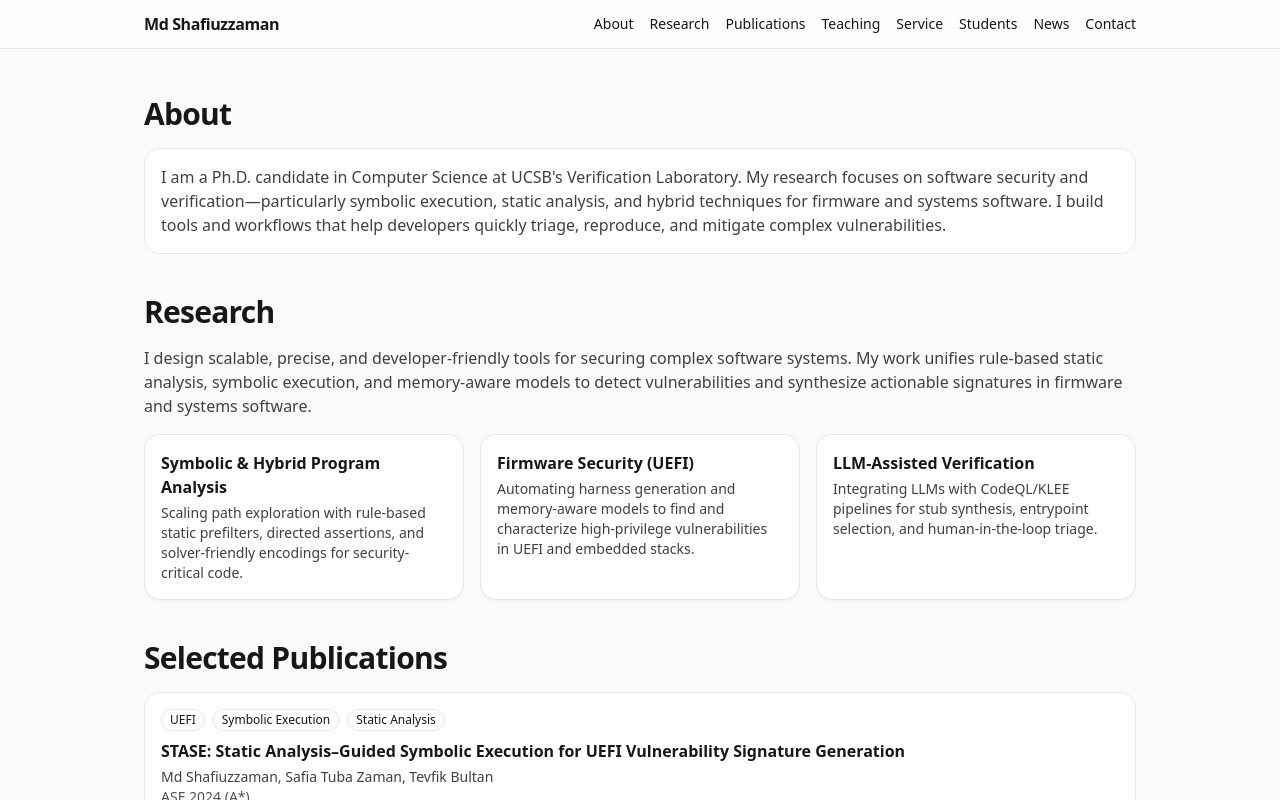
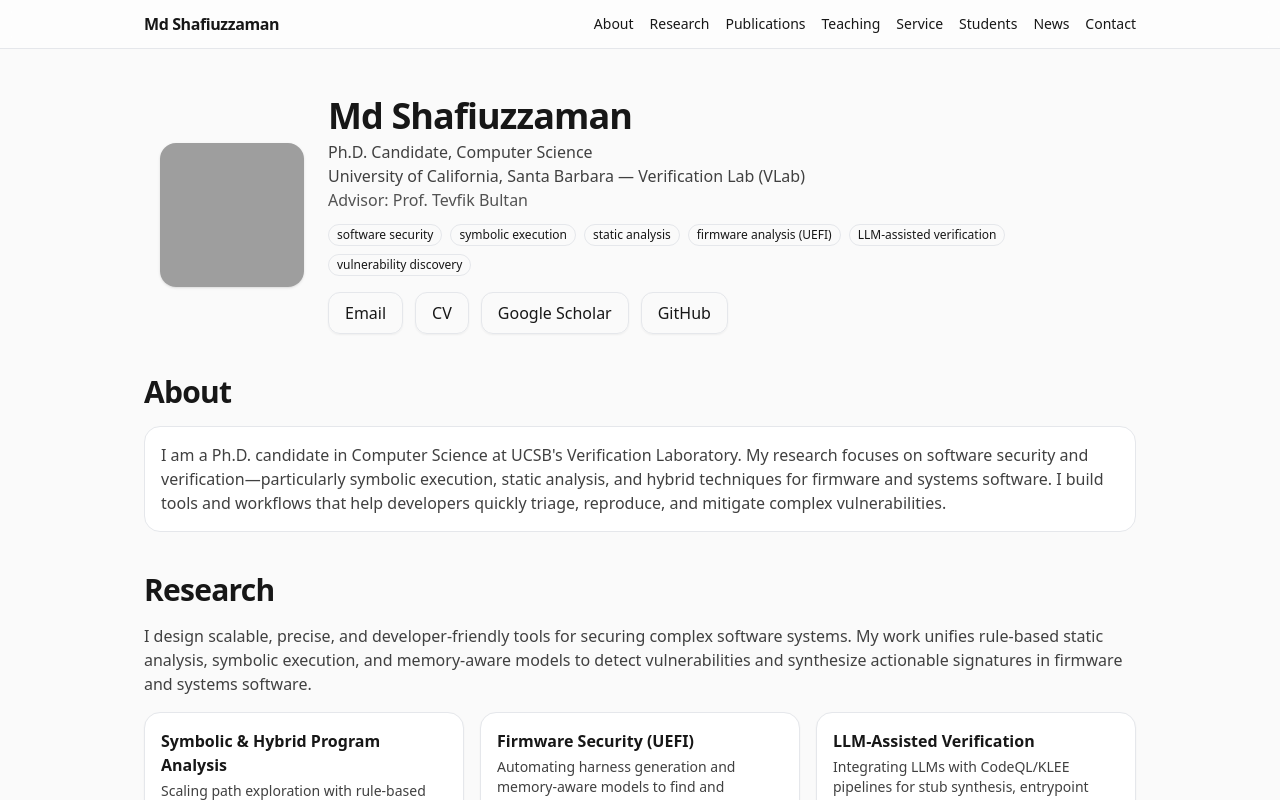
Before and after one commit to shafiuzzaman-md/shafiuzzaman-md.github.io, a React (Vite) app: page / in a window 1280 px wide. Shown: the top 800 px of the page. Built offline with nearby package versions, Linux system fonts and the light colour scheme; grey boxes are pictures that could not be loaded.

Commit message:
style update

```diff
--- a/index.html
+++ b/index.html
@@ -3,7 +3,7 @@
   <head>
     <meta charset="UTF-8" />
     <meta name="viewport" content="width=device-width, initial-scale=1.0" />
-    <title>Md Shafiuzzaman — Faculty Website</title>
+    <title>Md Shafiuzzaman — Personal Website</title>
   </head>
   <body class="bg-neutral-50">
     <div id="root"></div>
--- a/src/App.tsx
+++ b/src/App.tsx
@@ -1,5 +1,13 @@
+// Personal faculty website — single-file React component
+// Notes for customization:
+// - Replace placeholder links (Scholar, GitHub, CV, Email) below.
+// - Update news, publications, teaching, and service arrays.
+// - Export as a static site by embedding in a minimal Vite/Next app or by converting to HTML.
+// - TailwindCSS classes are used; in environments without Tailwind, replace with inline styles.
+
 import React from "react";
 
+// ---------- Data you can edit ----------
 const PROFILE = {
   name: "Md Shafiuzzaman",
   title: "Ph.D. Candidate, Computer Science",
@@ -12,14 +20,14 @@ const PROFILE = {
   linkedin: "https://www.linkedin.com/in/YOUR_ID/",
   twitter: "https://x.com/YOUR_ID",
   cv: "./Shafiuzzaman_CV.pdf",
-  headshot: "https://avatars.githubusercontent.com/u/000000?v=4",
+  headshot: "https://avatars.githubusercontent.com/u/000000?v=4", // replace with your photo URL
   keywords: [
     "software security",
     "symbolic execution",
     "static analysis",
     "firmware analysis (UEFI)",
     "LLM-assisted verification",
-    "vulnerability discovery",
+    "vulnerability discovery"
   ],
 };
 
@@ -60,6 +68,7 @@ const SELECTED_PUBLICATIONS = [
       "Md Shafiuzzaman",
       "Safia Tuba Zaman",
       "Tevfik Bultan",
+      // add co-authors as appropriate
     ],
     venue: "ASE 2024 (A*)",
     link: "https://dl.acm.org/doi/10.1145/3691620.3695543",
@@ -71,6 +80,7 @@ const SELECTED_PUBLICATIONS = [
       { label: "Code (WIP)", url: "https://github.com/shafiuzzaman-md" },
     ],
   },
+  // Add more publications here
 ];
 
 const TEACHING = [
@@ -100,6 +110,7 @@ const FOOTER_LINKS = [
   { label: "LinkedIn", href: PROFILE.linkedin },
   { label: "X/Twitter", href: PROFILE.twitter },
 ];
+// --------------------------------------
 
 function Section({ id, title, children }: { id: string; title: string; children: React.ReactNode }) {
   return (
@@ -325,9 +336,8 @@ function Footer() {
           ))}
         </div>
       </div>
-      <script
-        type="application/ld+json"
-        dangerouslySetInnerHTML={{
+      {/* Structured data for better SEO */}
+      <script type="application/ld+json" dangerouslySetInnerHTML={{
         __html: JSON.stringify({
           "@context": "https://schema.org",
           "@type": "Person",
@@ -338,18 +348,18 @@ function Footer() {
           sameAs: [PROFILE.github, PROFILE.scholar, PROFILE.linkedin, PROFILE.twitter],
           knowsAbout: PROFILE.keywords,
         }),
-        }}
-      />
+      }} />
     </footer>
   );
 }
 
-export default function App() {
+export default function FacultySite() {
   return (
     <div className="min-h-screen bg-neutral-50 text-neutral-900">
       <Nav />
       <main className="mx-auto max-w-5xl px-4">
-        <header className="pt-24" id="top"></header>
+        <Hero />
+        <div className="my-10 grid gap-10">
           <section id="about" className="scroll-mt-24">
             <h2 className="text-2xl md:text-3xl font-semibold tracking-tight mb-4">About</h2>
             <p className="text-neutral-700 bg-white rounded-2xl border p-4">
@@ -359,17 +369,16 @@ export default function App() {
               reproduce, and mitigate complex vulnerabilities.
             </p>
           </section>
-        <div className="my-10 grid gap-10">
-          {Research()}
-          {Publications()}
-          {Teaching()}
-          {Service()}
-          {Students()}
-          {News()}
-          {Contact()}
+          <Research />
+          <Publications />
+          <Teaching />
+          <Service />
+          <Students />
+          <News />
+          <Contact />
         </div>
       </main>
-      {Footer()}
+      <Footer />
     </div>
   );
 }
```
Lines whose indentation alone changed are shown as unchanged.
